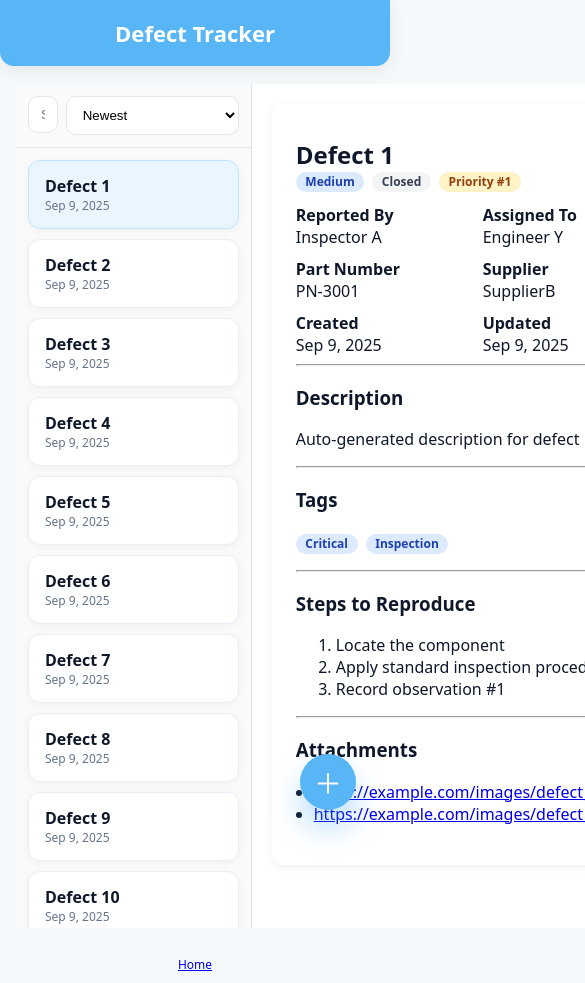
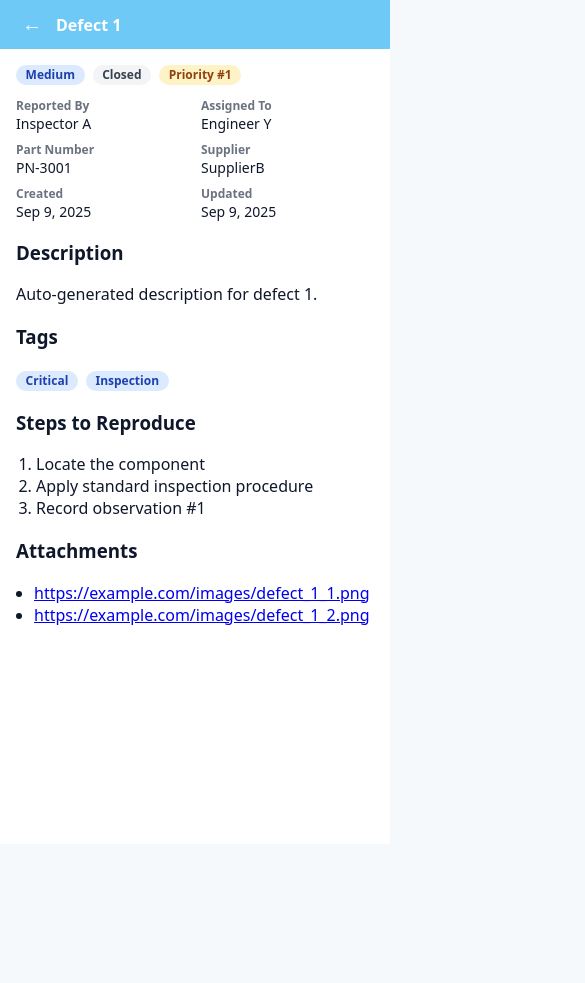
Before and after one commit to phuongtoVN/defect-tracker, a React (Vite) app: page /defects/1 in a window 390 px wide. Shown: the top 983 px of the page, 585 px wide, since content can reach past the window. After the commit the page ends 844 px from the top, so only its background shows below. Built offline with nearby package versions, Linux system fonts and the light colour scheme.

Commit message:
fix(ux): preserve list scroll position when returning from detail

```diff
--- a/src/App.tsx
+++ b/src/App.tsx
@@ -1,28 +1,22 @@
-import React from 'react';
-import { Outlet, useLocation, Link } from 'react-router-dom';
-import Header from './components/Header';
+import { Routes, Route, Navigate } from 'react-router-dom';
+import DefectsListPage from './pages/DefectsListPage/DefectsListPage';
+import DefectSplitPage from './pages/DefectSplitPage/DefectSplitPage';
+import MobileDetailPage from './pages/MobileDetailPage/MobileDetailPage';
+import NewDefectModal from './pages/NewDefectModal/NewDefectModal';
+import useIsMobile from './hooks/useIsMobile';
 
-// Blur the background whenever the modal route is active
-const useIsModalRoute = () => {
-  const { pathname } = useLocation();
-  return pathname.endsWith('/new');
-};
+function ResponsiveDefectRoute() {
+  const isMobile = useIsMobile(768);
+  return isMobile ? <MobileDetailPage /> : <DefectSplitPage />;
+}
 
-const App: React.FC = () => {
-  const isModal = useIsModalRoute();
+export default function App() {
   return (
-    <div className="app-root">
-      <Header />
-      <div className={`app-content ${isModal ? 'blurred' : ''}`}>
-        <Outlet />
-      </div>
-
-      {/* Footer credits (optional) */}
-      <div style={{ textAlign:'center', color:'#9aa4b2', fontSize:12, padding:10 }}>
-        <Link to="/defects">Home</Link>
-      </div>
-    </div>
+    <Routes>
+      <Route path="/" element={<Navigate to="/defects" replace />} />
+      <Route path="/defects" element={<DefectsListPage />} />
+      <Route path="/defects/new" element={<NewDefectModal />} />
+      <Route path="/defects/:id" element={<ResponsiveDefectRoute />} />
+    </Routes>
   );
-};
-
-export default App;
+}
--- /dev/null
+++ b/src/hooks/useIsMobile.ts
@@ -0,0 +1,14 @@
+import { useEffect, useState } from 'react';
+
+export default function useIsMobile(breakpoint = 768) {
+  const get = () => (typeof window !== 'undefined' ? window.innerWidth < breakpoint : false);
+  const [isMobile, setIsMobile] = useState(get());
+
+  useEffect(() => {
+    const onResize = () => setIsMobile(get());
+    window.addEventListener('resize', onResize);
+    return () => window.removeEventListener('resize', onResize);
+  }, [breakpoint]);
+
+  return isMobile;
+}
--- /dev/null
+++ b/src/hooks/useScrollRestoration.ts
@@ -0,0 +1,41 @@
+import { useEffect, useLayoutEffect } from 'react';
+
+type AnyElemRef =
+  | React.RefObject<HTMLElement | null>
+  | React.MutableRefObject<HTMLElement | null>;
+
+function raf2(cb: () => void) {
+  requestAnimationFrame(() => requestAnimationFrame(cb));
+}
+
+/**
+ * Persist and restore scrollTop for a scroll container.
+ * Pass `ready=true` only when the list is rendered (not loading).
+ */
+export function useScrollRestoration(key: string, ref: AnyElemRef, ready = true) {
+  // Restore AFTER layout and only when ready
+  useLayoutEffect(() => {
+    if (!ready || !ref.current) return;
+    const saved = Number(sessionStorage.getItem(key) || '0');
+    raf2(() => {
+      if (ref.current) ref.current.scrollTop = saved;
+    });
+  }, [key, ready]);
+
+  // Persist on every scroll (so we don't rely on unmount timing)
+  useEffect(() => {
+    const el = ref.current;
+    if (!el) return;
+    const onScroll = () => sessionStorage.setItem(key, String(el.scrollTop));
+    el.addEventListener('scroll', onScroll, { passive: true });
+    return () => el.removeEventListener('scroll', onScroll);
+  }, [key, ref]);
+
+  // Safety: also save on unmount
+  useEffect(() => {
+    return () => {
+      const el = ref.current;
+      if (el) sessionStorage.setItem(key, String(el.scrollTop));
+    };
+  }, [key, ref]);
+}
--- a/src/pages/DefectsListPage/DefectsListPage.tsx
+++ b/src/pages/DefectsListPage/DefectsListPage.tsx
@@ -1,4 +1,4 @@
-import React from 'react';
+import React, { useRef } from 'react';
 import SearchBar from '../../components/SearchBar';
 import SortControls from '../../components/SortControls';
 import DefectList from '../../components/DefectList';
@@ -7,18 +7,21 @@ import { useQueryParams } from '../../hooks/useQueryParams';
 import type { SortKey } from '../../utils/sort';
 import { DEFAULT_SORT } from '../../utils/sort';
 import { useSortedFilteredDefects } from '../../hooks/useSortedFilteredDefects';
+import { useScrollRestoration } from '../../hooks/useScrollRestoration';
 import styles from './styles.module.css';
 
-const ALL = 10000; // large enough page size to fetch everything
+const ALL = 10000;
 
 export default function DefectsListPage() {
-  // no "page" param anymore
   const { get, setMany } = useQueryParams({ q: '', sort: DEFAULT_SORT });
   const q = get('q');
   const sort = (get('sort') as SortKey) || DEFAULT_SORT;
 
-  // grab ALL items matching q + sort
   const { items, isLoading, loadError } = useSortedFilteredDefects(q, sort, 1, ALL);
+
+  const scrollRef = useRef<HTMLDivElement>(null);
+  // ready when not loading; (items.length > 0) works too
+  useScrollRestoration(`defects:list:${q}:${sort}`, scrollRef, !isLoading);
 
   return (
     <div className={styles.page}>
@@ -27,7 +30,7 @@ export default function DefectsListPage() {
         <SortControls sort={sort} onChange={(v) => setMany({ sort: v })} />
       </div>
 
-      <div className={styles.scrollArea}>
+      <div ref={scrollRef} className={styles.scrollArea}>
         {isLoading && <p className={styles.info}>Loading defects…</p>}
         {loadError && <p className={styles.error}>Failed to load: {loadError}</p>}
         <DefectList items={items} />
--- /dev/null
+++ b/src/pages/MobileDetailPage/MobileDetailPage.tsx
@@ -0,0 +1,96 @@
+import React from 'react';
+import { useNavigate, useParams } from 'react-router-dom';
+import { useDefects } from '../../state/DefectsContext';
+import { formatDate } from '../../utils/dates';
+import Badge from '../../components/Badge';
+import styles from './styles.module.css';
+
+const severityColor: Record<string, 'gray'|'blue'|'amber'|'green'|'red'> = {
+  Low: 'gray', Medium: 'blue', High: 'amber', Critical: 'red',
+};
+const statusColor: Record<string, 'gray'|'blue'|'amber'|'green'|'red'> = {
+  Open: 'blue', 'In Progress': 'amber', Resolved: 'green', Closed: 'gray',
+};
+
+export default function MobileDetailPage() {
+  const nav = useNavigate();
+  const { id } = useParams();
+  const { getById } = useDefects();
+  const d = id ? getById(id) : undefined;
+
+  if (!d) {
+    return (
+      <div className={styles.page}>
+        <header className={styles.topbar}>
+          <button className={styles.back} onClick={() => nav(-1)} aria-label="Back">←</button>
+          <h1 className={styles.title}>Not found</h1>
+        </header>
+        <div className={styles.body}>
+          <p>That defect doesn’t exist.</p>
+        </div>
+      </div>
+    );
+  }
+
+  return (
+    <div className={styles.page}>
+      <header className={styles.topbar}>
+        <button className={styles.back} onClick={() => nav(-1)} aria-label="Back">←</button>
+        <h1 className={styles.title}>{d.title}</h1>
+      </header>
+
+      <div className={styles.body}>
+        <div className={styles.badges}>
+          <Badge text={d.severity} color={severityColor[d.severity] ?? 'gray'} />
+          <Badge text={d.status}   color={statusColor[d.status] ?? 'gray'} />
+          {typeof d.priorityRank === 'number' && (
+            <Badge text={`Priority #${d.priorityRank}`} color="amber" />
+          )}
+        </div>
+
+        <div className={styles.meta}>
+          <div><strong>Reported By</strong><span>{d.reportedBy ?? '—'}</span></div>
+          <div><strong>Assigned To</strong><span>{d.assignedTo ?? '—'}</span></div>
+          <div><strong>Part Number</strong><span>{d.partNumber ?? '—'}</span></div>
+          <div><strong>Supplier</strong><span>{d.supplier ?? '—'}</span></div>
+          <div><strong>Created</strong><span>{formatDate(d.createdAt)}</span></div>
+          <div><strong>Updated</strong><span>{formatDate(d.updatedAt)}</span></div>
+        </div>
+
+        <section>
+          <h3>Description</h3>
+          <p style={{ whiteSpace: 'pre-wrap' }}>{d.description ?? '—'}</p>
+        </section>
+
+        {d.tags?.length ? (
+          <section>
+            <h3>Tags</h3>
+            <ul className={styles.tags}>
+              {d.tags.map((t, i) => <li key={i}><Badge text={t} color="blue" /></li>)}
+            </ul>
+          </section>
+        ) : null}
+
+        {d.stepsToReproduce?.length ? (
+          <section>
+            <h3>Steps to Reproduce</h3>
+            <ol className={styles.steps}>
+              {d.stepsToReproduce.map((s, i) => <li key={i}>{s}</li>)}
+            </ol>
+          </section>
+        ) : null}
+
+        {d.attachments?.length ? (
+          <section>
+            <h3>Attachments</h3>
+            <ul className={styles.attachments}>
+              {d.attachments.map((u, i) => (
+                <li key={i}><a href={u} target="_blank" rel="noreferrer">{u}</a></li>
+              ))}
+            </ul>
+          </section>
+        ) : null}
+      </div>
+    </div>
+  );
+}
--- /dev/null
+++ b/src/pages/MobileDetailPage/styles.module.css
@@ -0,0 +1,69 @@
+.page {
+  display: flex;
+  flex-direction: column;
+  height: 100vh;
+  background: #fff;
+}
+
+.topbar {
+  display: flex;
+  align-items: center;
+  gap: 8px;
+  padding: 12px 16px;
+  background: #6ec9f7;
+  color: #fff;
+}
+
+.back {
+  border: none;
+  background: transparent;
+  font-size: 20px;
+  color: #fff;
+  cursor: pointer;
+}
+
+.title {
+  font-size: 16px;
+  font-weight: 600;
+  margin: 0;
+  line-height: 1;
+  flex: 1;
+  overflow: hidden;
+  text-overflow: ellipsis;
+  white-space: nowrap;
+}
+
+.body {
+  flex: 1;
+  overflow-y: auto;
+  padding: 16px;
+}
+
+.badges {
+  display: flex;
+  gap: 8px;
+  flex-wrap: wrap;
+  margin-bottom: 12px;
+}
+
+.meta {
+  display: grid;
+  grid-template-columns: 1fr 1fr;
+  gap: 8px 12px;
+  margin-bottom: 16px;
+}
+.meta > div { display: flex; flex-direction: column; }
+.meta strong { font-size: 12px; color: #6b7280; }
+.meta span { font-size: 14px; }
+
+.tags {
+  display: flex;
+  gap: 8px;
+  flex-wrap: wrap;
+  list-style: none;
+  padding: 0;
+  margin: 8px 0 16px;
+}
+
+.steps { padding-left: 20px; }
+.attachments { padding-left: 18px; }
```
